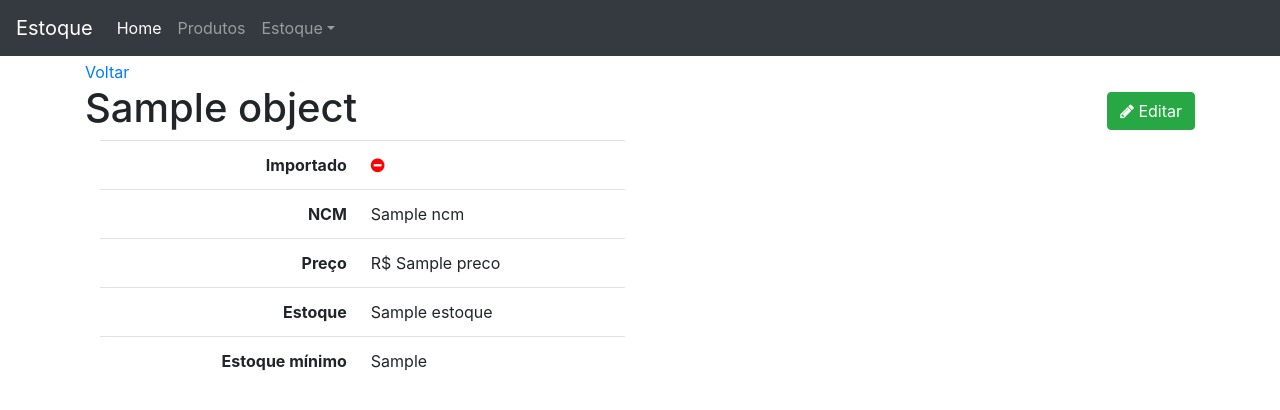
After one commit to igobarros/controle-estoque, a Django app: template projeto_controle_estoque/produto/templates/produto_detail.html in a window 1280 px wide. The commit adds this page. Shown: the top 410 px of the page. Run offline with Django 3.2, Linux system fonts and the light colour scheme; the template is opened without the code that fills it: most values are stand-ins (such as "Sample title", 1, 10 or a date in 2020); some libraries are stand-ins or nearby versions.

Commit message:
Produto produto_detail.html. Close #11

```diff
--- a/projeto_controle_estoque/core/templates/base.html
+++ b/projeto_controle_estoque/core/templates/base.html
@@ -16,6 +16,12 @@
     <style>
       body {
         margin-top: 60px;
+      }
+      .ok {
+        color: green;
+      }
+      .no {
+        color: red;
       }
     </style>
 
--- a/projeto_controle_estoque/core/templates/includes/nav.html
+++ b/projeto_controle_estoque/core/templates/includes/nav.html
@@ -9,10 +9,10 @@
     <div class="collapse navbar-collapse" id="navbarsExampleDefault">
         <ul class="navbar-nav mr-auto">
             <li class="nav-item active">
-                <a class="nav-link" href="#">Home <span class="sr-only">(current)</span></a>
+                <a class="nav-link" href="{% url 'core:index' %}">Home <span class="sr-only">(current)</span></a>
             </li>
             <li class="nav-item">
-                <a class="nav-link" href="#">Produtos</a>
+                <a class="nav-link" href="{% url 'produto:produto_list' %}">Produtos</a>
             </li>
             <li class="nav-item dropdown">
                 <a class="nav-link dropdown-toggle" href="#" id="dropdown01" data-toggle="dropdown" aria-haspopup="true" aria-expanded="false">Estoque</a>
--- a/projeto_controle_estoque/produto/models.py
+++ b/projeto_controle_estoque/produto/models.py
@@ -1,5 +1,5 @@
 from django.db import models
-
+from django.urls import reverse_lazy
 
 
 class Produto(models.Model):
@@ -17,3 +17,7 @@ class Produto(models.Model):
 
 	def __str__(self):
 		return self.produto
+
+	def get_absolute_url(self):
+		""" acessa o detalhe de cada produto """
+		return reverse_lazy('produto:produto_detail', kwargs={'pk': self.pk})
--- /dev/null
+++ b/projeto_controle_estoque/produto/templates/produto_detail.html
@@ -0,0 +1,57 @@
+{% extends "base.html" %}
+
+
+{% block content %}
+
+<a href="{% url 'produto:produto_list' %}">Voltar</a>
+
+<h1>
+	{{ object }}
+	<span class="pull-right">
+		<a href="">
+			<button type="button" class="btn btn-success">
+				<span class="fa fa-pencil"></span> Editar
+			</button>
+		</a>
+	</span>
+</h1>
+
+<div class="col-sm-6">
+	<table class="table table-user-information">
+		<tbody>
+			<tr>
+				<th class="text-right">Importado</th>
+				<td>
+					{% if object.importado %}
+						<i class="fa fa-check-circle ok"></i>
+					{% else %}
+						<i class="fa fa-minus-circle no"></i>
+					{% endif %}
+				</td>
+			</tr>
+
+			<tr>
+				<th class="text-right">NCM</th>
+				<td>{{ object.ncm }}</td>
+			</tr>
+
+			<tr>
+				<th class="text-right">Preço</th>
+				<td>R$ {{ object.preco }}</td>
+			</tr>
+
+			<tr>
+				<th class="text-right">Estoque</th>
+				<td>{{ object.estoque }}</td>
+			</tr>
+
+			<tr>
+				<th class="text-right">Estoque mínimo</th>
+				<td>{{ object.estoque_minimo }}</td>
+			</tr>
+
+		</tbody>
+	</table>
+</div>
+
+{% endblock content %}
--- a/projeto_controle_estoque/produto/urls.py
+++ b/projeto_controle_estoque/produto/urls.py
@@ -7,4 +7,5 @@ app_name = 'produto'
 
 urlpatterns = [
 	path('', views.produto_list, name='produto_list'),
+	path('<int:pk>', views.produto_detail, name='produto_detail'),
 ]
--- a/projeto_controle_estoque/produto/views.py
+++ b/projeto_controle_estoque/produto/views.py
@@ -8,3 +8,9 @@ def produto_list(request):
 	objects = Produto.objects.all()
 	context = {'object_list': objects}
 	return render(request, template_name, context)
+
+def produto_detail(request, pk):
+	template_name = 'produto_detail.html'
+	obj = Produto.objects.get(pk=pk)
+	context = {'object': obj}
+	return render(request, template_name, context)
```
Also changed, not shown: projeto_controle_estoque/produto/templates/produto_list.html (+3 -13 lines).
